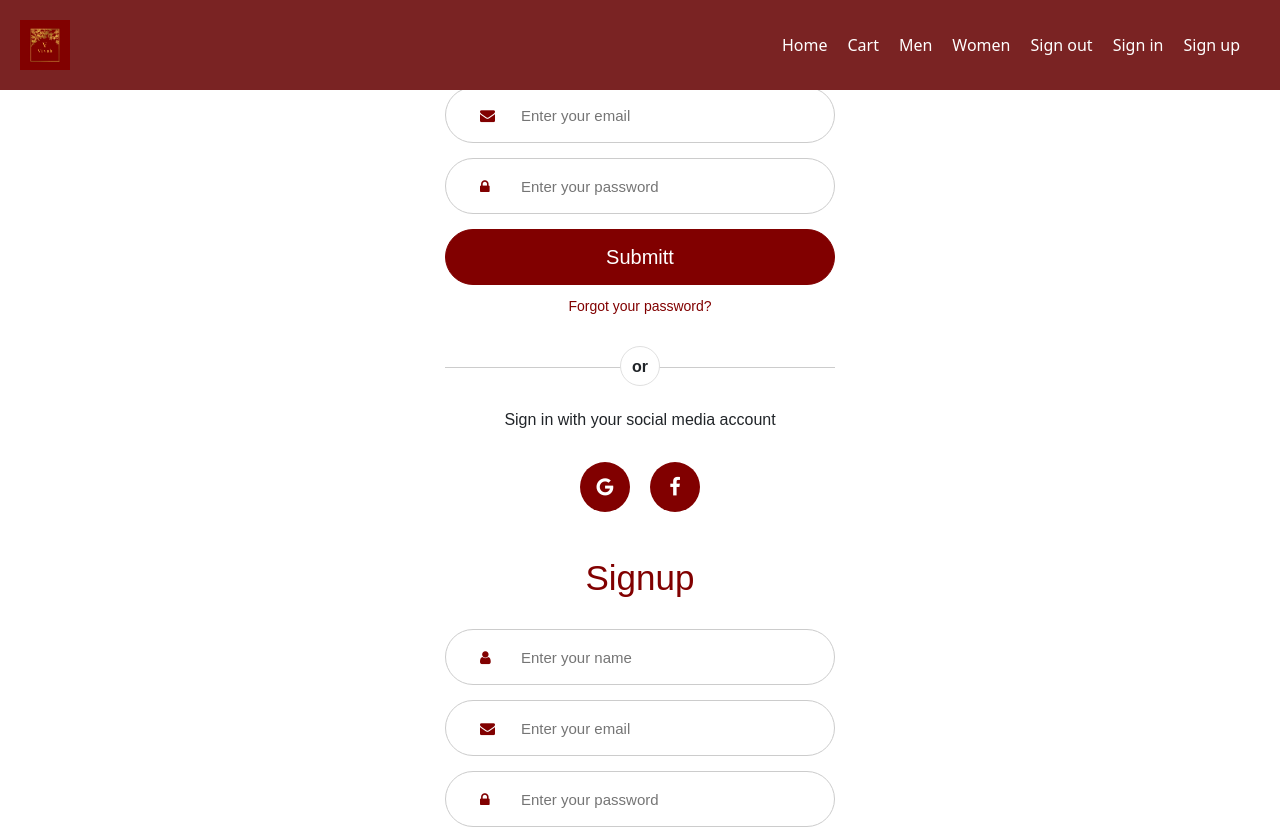
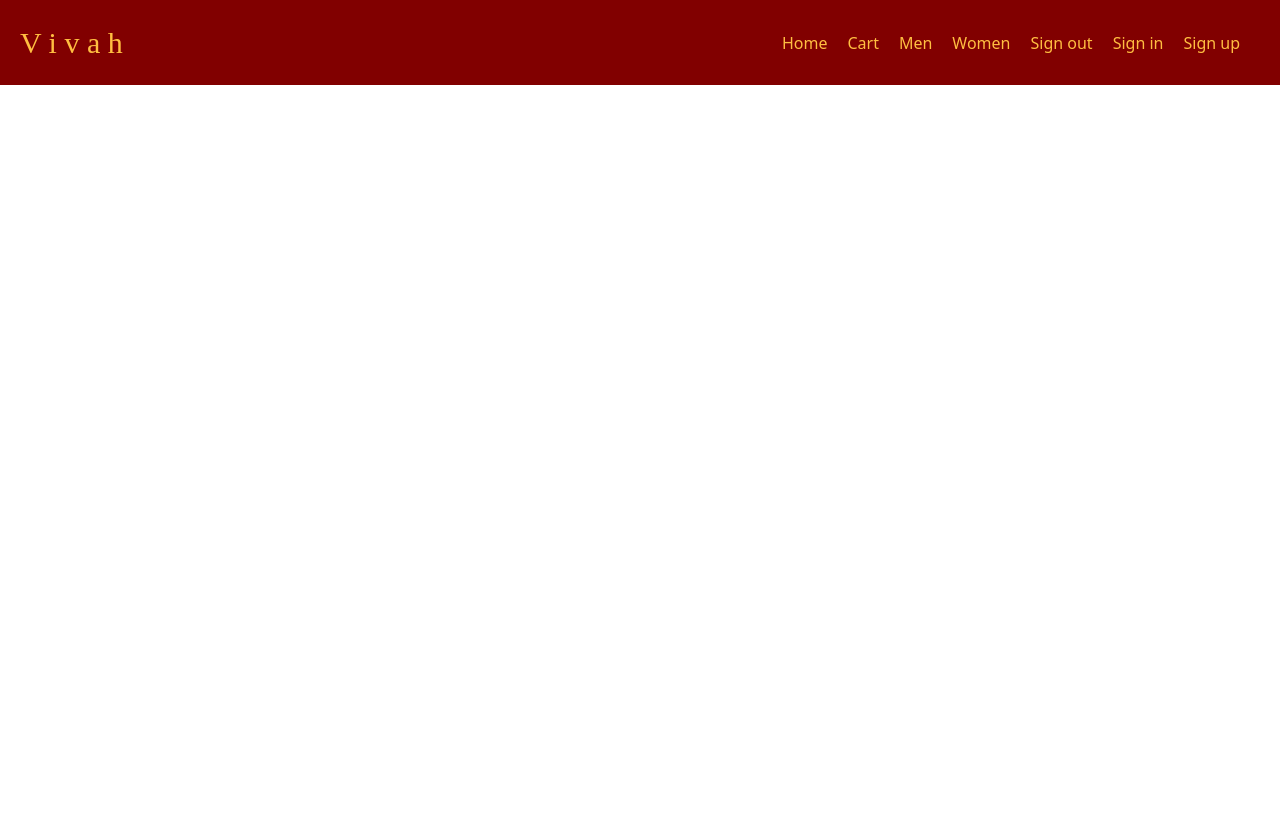
Before and after one commit to Parthpatodi/Shopping-application-angular-frontend, an Angular app: page / in a window 1280 px wide. Shown: the top 829 px of the page. After the commit the page ends 800 px from the top, so only its background shows below. Built offline with nearby package versions, Linux system fonts and the light colour scheme.

Commit message:
frontend

```diff
--- a/src/app/app.component.html
+++ b/src/app/app.component.html
@@ -1,6 +1,6 @@
-
+<!--
 <app-signin></app-signin>
-<app-signup></app-signup>
+<app-signup></app-signup> -->
 
 <!-- <app-women-subcategory></app-women-subcategory> -->
 <!-- <app-men-product></app-men-product> -->
--- a/src/app/navigation/navigation.component.css
+++ b/src/app/navigation/navigation.component.css
@@ -10,7 +10,7 @@ body {
     display:flex;
     align-items:center;
     padding:20px;
-   background-color: rgb(122, 35, 35);
+   background-color: #810000;
 
 }
 nav{
@@ -28,7 +28,7 @@ nav ul li{
 }
 a{
     text-decoration: none;
-    color:white;
+    color: #ffbe41;;
 }
 p{
 color:#555;
--- a/src/app/navigation/navigation.component.html
+++ b/src/app/navigation/navigation.component.html
@@ -1,9 +1,9 @@
-<div class="header fixed-top">
+<div class="header fixed-top" style="box-sizing: border-box;">
     <div class="conatiner ">
         <div class="navbar">
             <div class="logo">
-                <img src="../../assets/images/logo.jfif" width="50px">
-            </div>
+             <span style="font-family: Playfair Display; font-size: 30px; color: #ffbe41;" >V i v a h </span>
+         </div>
              <nav>
                  <ul id="MenuItems1">
                      <li><a routerLink="main-home" href="/">Home</a></li>
```
Also changed, not shown: package.json (+11 -2 lines), server.js (added, +7 -0 lines), 2 other files (tests, documents, lock files or other folders).
